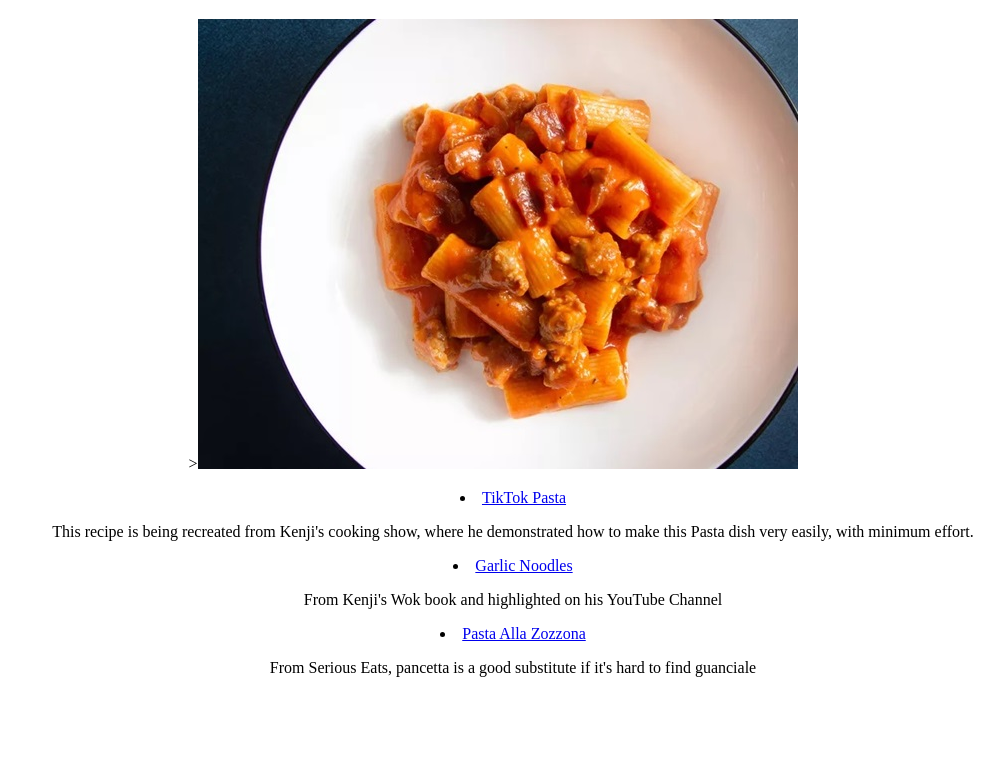
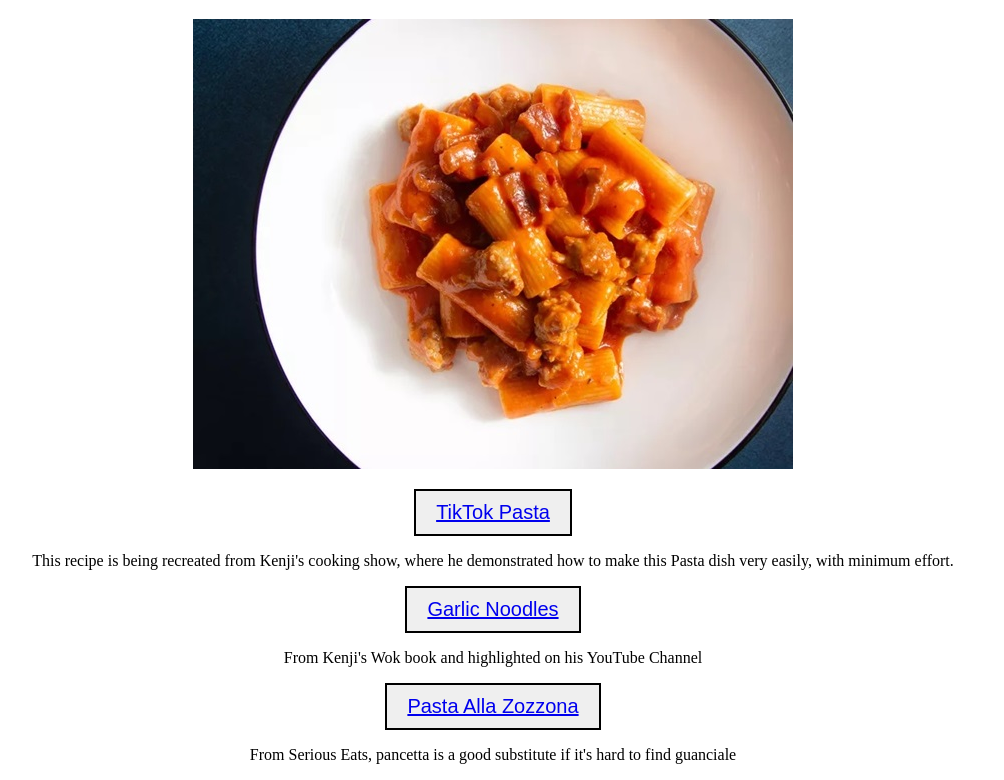
Before and after one commit to kensablinsky/odin-recipes, a plain HTML site: page index.html in a window 1280 px wide. Shown: the part 61-841 px from the top of the page, without its empty margins (147-1151 px from the left). Before the commit the page ends 800 px from the top, so only its background shows below. Drawn offline with Linux system fonts and the light colour scheme.

Commit message:
Add button styling

```diff
--- a/index.html
+++ b/index.html
@@ -9,15 +9,15 @@
 <body>
 <div>
   <h1>Odin Recipes</h1>
-  ><img src="img/zozzona.jpg" alt="Pasta Alla Zozzona" height="450" width="600">
-  <ul>
-    <li><a href="recipes/tiktokpasta.html">TikTok Pasta</a></li>
+  <img src="img/zozzona.jpg" alt="Pasta Alla Zozzona" height="450" width="600">
+  <p>
+    <button><a href="recipes/tiktokpasta.html">TikTok Pasta</a></button>
       <p>This recipe is being recreated from Kenji's cooking show, where he demonstrated how to make this Pasta dish very easily, with minimum effort.</p>
-    <li><a href="recipes/garlicnoodles.html">Garlic Noodles</a></li>
+    <button><a href="recipes/garlicnoodles.html">Garlic Noodles</a></button>
       <p>From Kenji's Wok book and highlighted on his YouTube Channel</p>
-    <li><a href="recipes/pastazozzana.html">Pasta Alla Zozzona</a></li>
+    <button><a href="recipes/pastazozzana.html">Pasta Alla Zozzona</a></button>
       <p>From Serious Eats, pancetta is a good substitute if it's hard to find guanciale</p>
-  </ul>
+  </p>
 </div>
 
 </body>
--- a/styles.css
+++ b/styles.css
@@ -1,8 +1,16 @@
 div {
     text-align: center;
-    list-style-position:inside
 
 }
-h2 {
-    text-align: center;
+button {
+
+    padding: 10px 20px;
+    font-size: 20px;
+    border: 2px solid black;
+
 }
+button:hover {
+    background-color:lightseagreen;
+
+    transition: 0.5s
+}
```
Also changed, not shown: recipes/tiktokpasta.html (line endings or trailing spaces).
